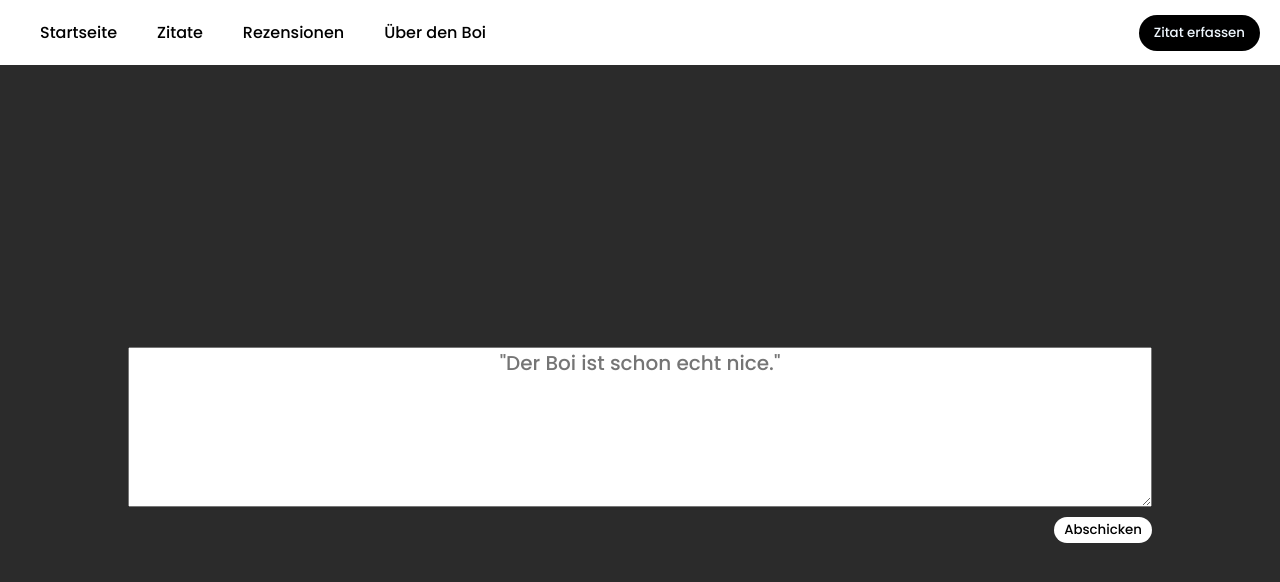
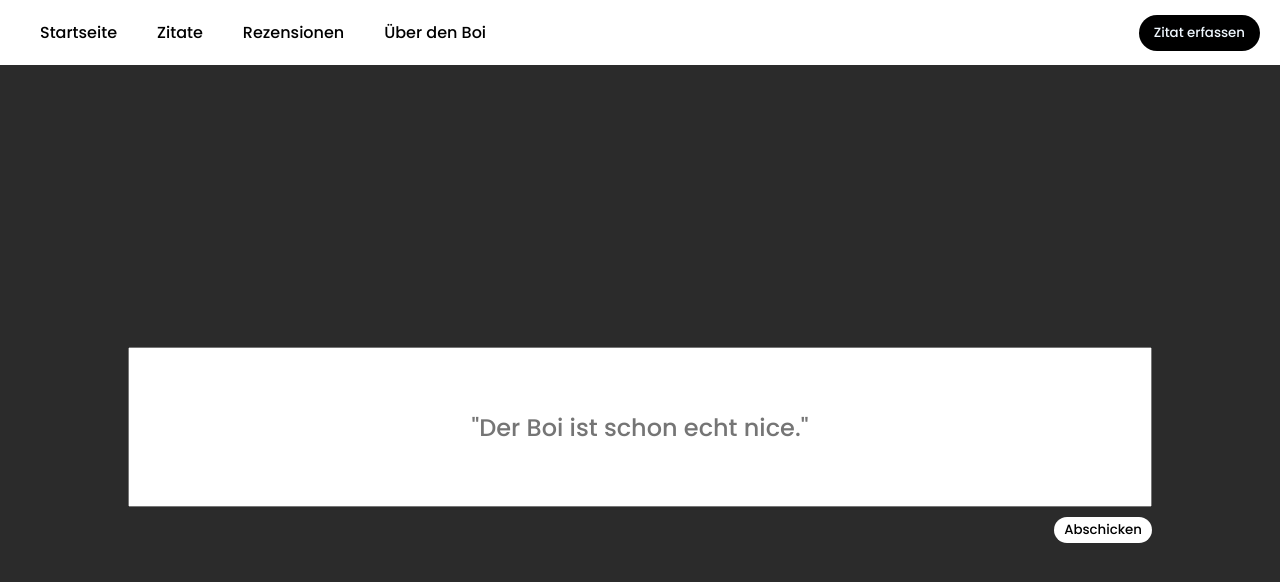
Before and after one commit to ottx96/ott-fan-club, a React (Create React App) app: page /quotes in a window 1280 px wide. Shown: the top 582 px of the page. Built offline with nearby package versions, Linux system fonts and the light colour scheme.

Commit message:
create submission form

```diff
--- a/public/index.html
+++ b/public/index.html
@@ -24,7 +24,7 @@
       work correctly both with client-side routing and a non-root public URL.
       Learn how to configure a non-root public URL by running `npm run build`.
     -->
-    <title>React App</title>
+    <title>We 💛 Ott</title>
 </head>
 
 <body>
--- a/src/components/submissions/submission-form.css
+++ b/src/components/submissions/submission-form.css
@@ -38,8 +38,8 @@
     color: white
 }
 
-.submission .inputs .quote {
-    font-size: 1.25rem;
+.submission .inputs input {
+    font-size: 1.5rem;
     color: black;
     min-width: 80%;
     min-height: 10vh;
--- a/src/components/submissions/submission-form.js
+++ b/src/components/submissions/submission-form.js
@@ -8,9 +8,9 @@ export default function SubmissionForm() {
         <div className="container">
             <form className="submission" netlify>
                 <div className="inputs">
-                    <textarea placeholder='"Der Boi ist schon echt nice."' name="quote" id="" cols="30" rows="10" className="quote"></textarea>
+                    <input name="quote" type="text" placeholder='"Der Boi ist schon echt nice."'/>
                 </div>
-                <button className="submit">Abschicken</button>
+                <button type="submit" className="submit">Abschicken</button>
             </form>
         </div>
     )
```
